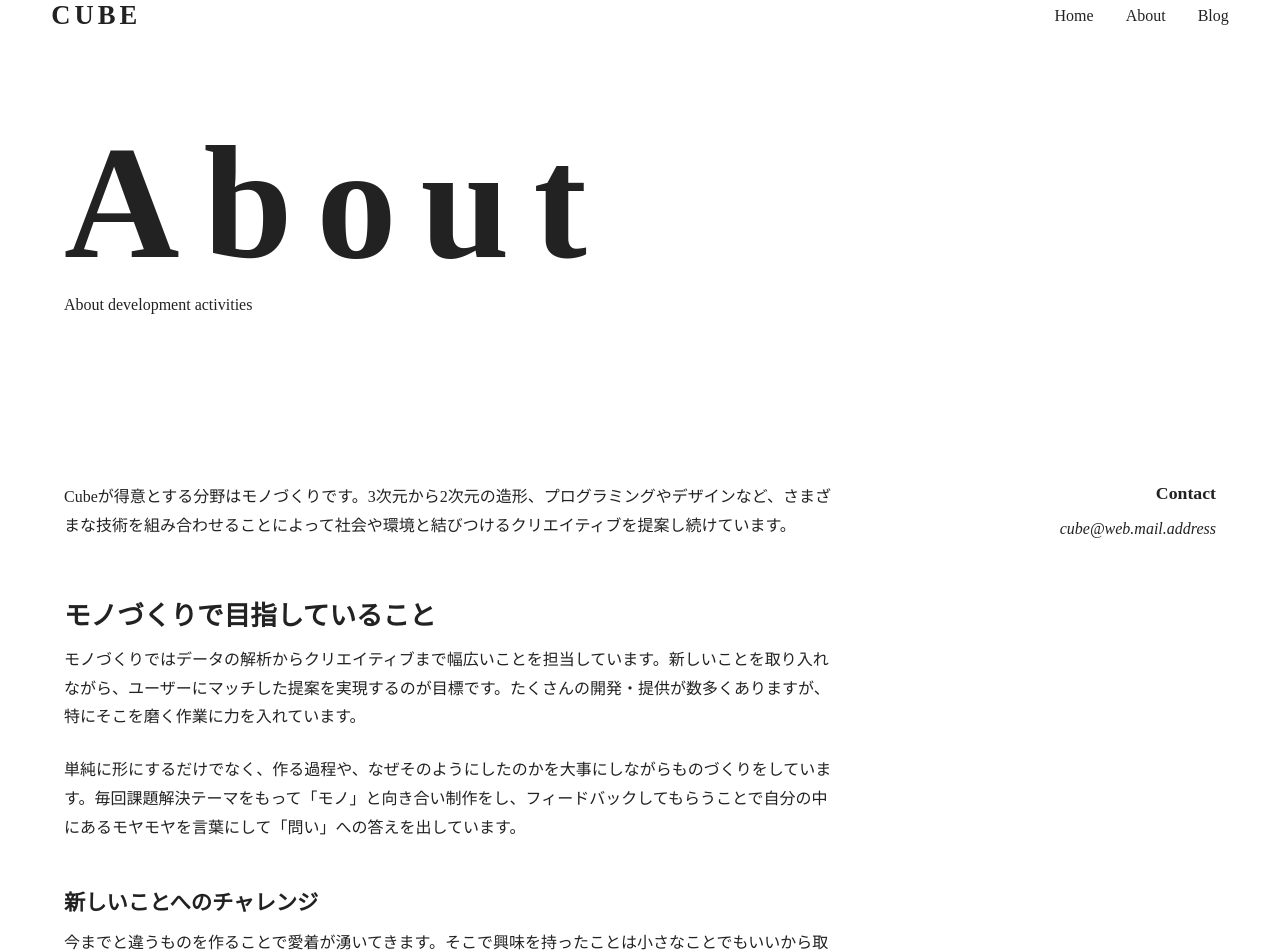
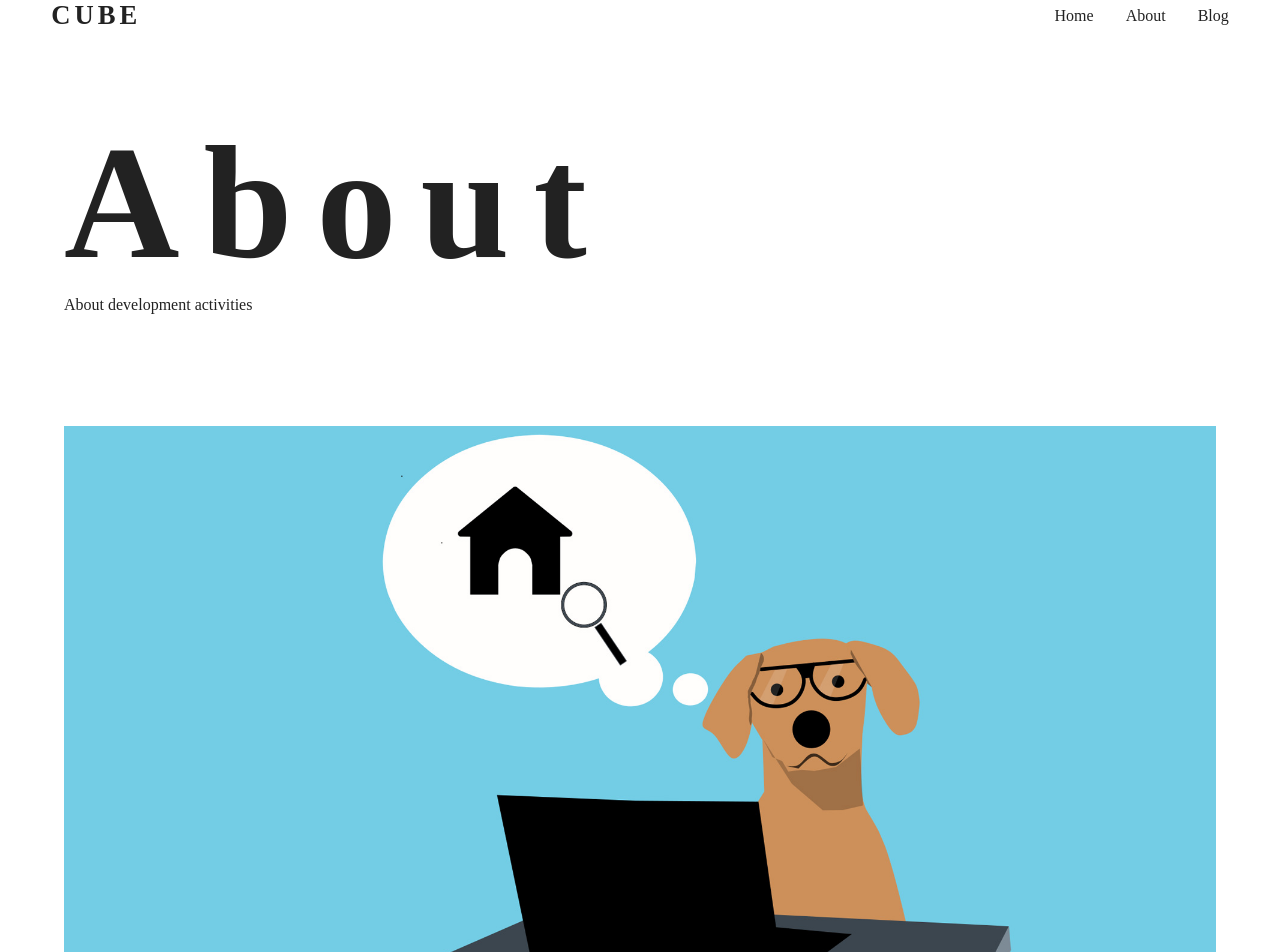
Before and after one commit to ryu-mei/sample_js, a Next.js app in the folder check_code/NextJs/blog/: page /about in a window 1280 px wide. Shown: the top 952 px of the page. Built offline with nearby package versions, Linux system fonts and the light colour scheme.

Commit message:
next/image変更前

```diff
--- a/check_code/NextJs/blog/pages/about.js
+++ b/check_code/NextJs/blog/pages/about.js
@@ -3,11 +3,23 @@
 import PostBody from 'components/post-body'
 import Contact from 'components/contact'
 import { TwoColumn, TwoColumnMain, TwoColumnSidebar } from 'components/two-column'
+import Image from 'next/image'
+import eyecatch from 'images/about.jpg'
 
 export default function About() {
     return (
         <Container>
             <Hero title="About" subtitle="About development activities" />
+            <figure>
+                <Image
+                    src={eyecatch}
+                    alt=""
+                    layout="responsive"
+                    sizes="(min-width: 1152px) 1152px, 100vw"
+                    priority
+                    placeholder='blur'
+                />
+            </figure>
             <TwoColumn>
                 <TwoColumnMain>
                     <PostBody>
```
Also changed, not shown: check_code/NextJs/blog/images/about.jpg (added).
